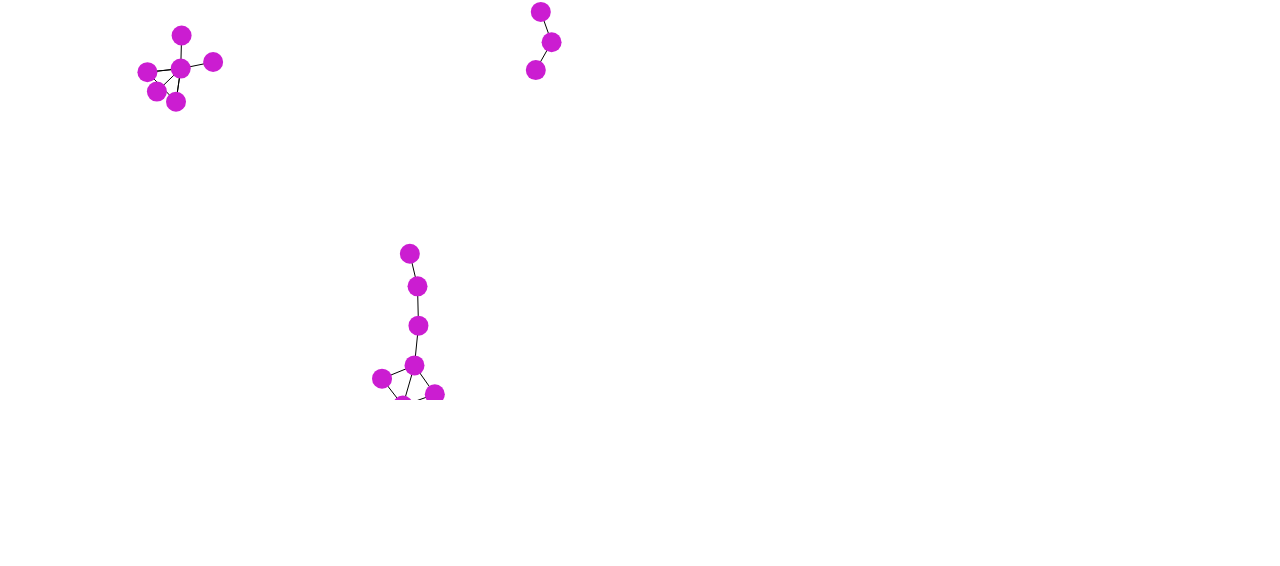
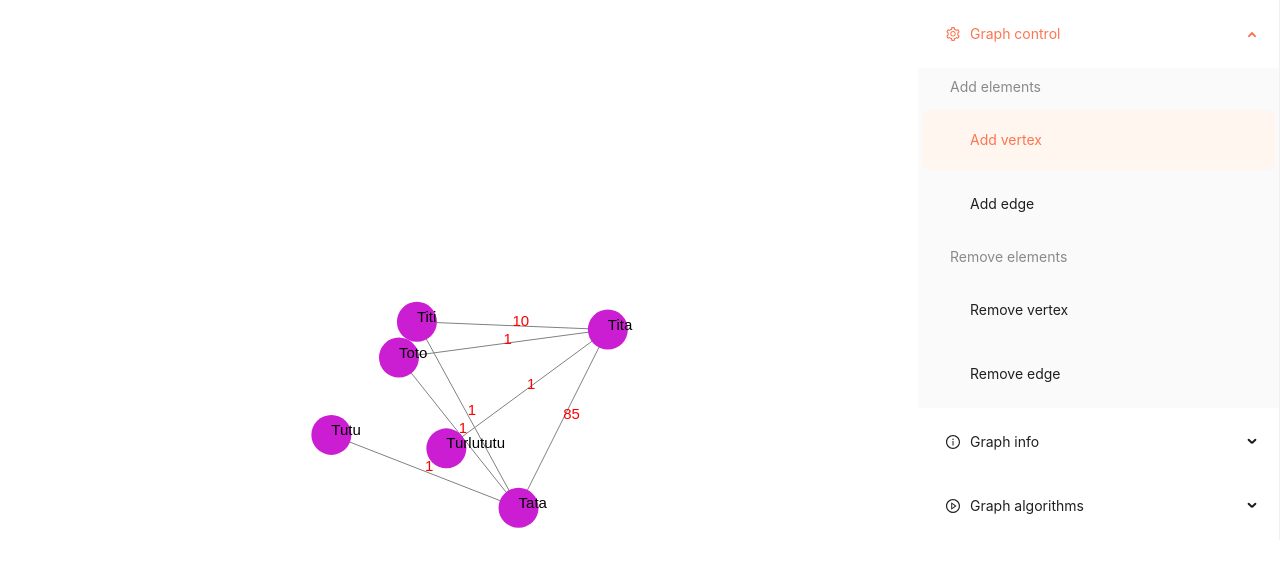
Before and after one commit to NadiiaNanivska/Graphalgo, a React (Create React App) app in the folder graphalgo-client/: page /calculator in a window 1280 px wide. Shown: the top 566 px of the page. Built offline with nearby package versions, Linux system fonts and the light colour scheme.

Commit message:
Added main page

```diff
--- a/graphalgo-client/src/App.tsx
+++ b/graphalgo-client/src/App.tsx
@@ -24,7 +24,7 @@ function App() {
       <BrowserRouter>
         <Routes>
           <Route path='/' element={<HomePage />} />
-          <Route path='/calculator' element={<GraphCalculatorPage width={700} height={400} data={data} />} />
+          <Route path='/calculator' element={<GraphCalculatorPage data={data} />} />
             {/* <Route index path={FRONTEND_ROUTES.HOME} element={<HomePage userName={username} />} />
               <Route index path={FRONTEND_ROUTES.HISTORY} element={<CalculationHistory />} /> */}
           <Route path={FRONTEND_ROUTES.LOGIN} element={<SignInPage />} />
--- /dev/null
+++ b/graphalgo-client/src/components/GraphTools/GraphTools.tsx
@@ -0,0 +1,66 @@
+import React from 'react';
+import { PlayCircleOutlined, SettingOutlined, InfoCircleOutlined } from '@ant-design/icons';
+import type { MenuProps } from 'antd';
+import { Menu } from 'antd';
+
+type MenuItem = Required<MenuProps>['items'][number];
+
+function getItem(
+    label: React.ReactNode,
+    key: React.Key,
+    icon?: React.ReactNode,
+    children?: MenuItem[],
+    type?: 'group',
+): MenuItem {
+    return {
+        key,
+        icon,
+        children,
+        label,
+        type,
+    } as MenuItem;
+}
+
+const items: MenuProps['items'] = [
+    getItem('Graph control', 'sub1', <SettingOutlined />, [
+        getItem('Add elements', 'g1', null, [getItem('Add vertex', '1'), getItem('Add edge', '2')], 'group'),
+        getItem('Remove elements', 'g2', null, [getItem('Remove vertex', '3'), getItem('Remove edge', '4')], 'group'),
+    ]),
+
+    getItem('Graph info', 'sub2', <InfoCircleOutlined />, [
+        getItem('Adjacency matrix', '5'),
+        getItem('Incidence matrix', '6'),
+        getItem('Edges list', '7')
+    ]),
+
+    getItem('Graph algorithms', 'sub4', <PlayCircleOutlined />, [
+        getItem('Shortest path algorithms', 'g1', null, [getItem('Dijkstra\'s algorithm', '8'), getItem('Floyd\'s algorithm', '9')], 'group'),
+    ]),
+];
+
+interface GraphToolsProps {
+    onAddNode: () => void;
+}
+
+const GraphTools = ({ onAddNode }: GraphToolsProps) => {
+    const onClick: MenuProps['onClick'] = (e: any) => {
+        const key = e.key.toString();
+        if (key === '1') {
+            onAddNode();
+        }
+    };
+
+    return (
+        <div style={{ height: 'calc(100vh - 4px)', overflowY: 'auto' }}>
+            <Menu
+                onClick={onClick}
+                defaultSelectedKeys={['1']}
+                defaultOpenKeys={['sub1']}
+                mode="inline"
+                items={items}
+            />
+        </div>
+    );
+};
+
+export default GraphTools;
--- a/graphalgo-client/src/pages/GraphCalculatorPage/GraphCalculatorPage.tsx
+++ b/graphalgo-client/src/pages/GraphCalculatorPage/GraphCalculatorPage.tsx
@@ -1,28 +1,45 @@
+import React, { useEffect, useRef, useState } from 'react';
 import * as d3 from 'd3';
-import { useEffect, useRef } from 'react';
 import { RADIUS, drawNetwork } from './drawNetwork';
 import { Data, Link, Node } from './data';
+import GraphTools from '../../components/GraphTools/GraphTools';
+import { Row, Col } from 'antd';
 
-type NetworkDiagramProps = {
-  width: number;
-  height: number;
+interface NetworkDiagramProps {
   data: Data;
 };
 
+interface winDimensions {
+  width: number;
+  height: number;
+};
+
 export const GraphCalculatorPage = ({
-  width,
-  height,
   data,
 }: NetworkDiagramProps) => {
-  // The force simulation mutates links and nodes, so create a copy first
-  // Node positions are initialized by d3
-  const links: Link[] = data.links.map((d) => ({ ...d }));
-  const nodes: Node[] = data.nodes.map((d) => ({ ...d }));
+  const [nodes, setNodes] = useState<Node[]>(data.nodes.map((d) => ({ ...d })));
+  const [links, setLinks] = useState<Link[]>(data.links.map((d) => ({ ...d })));
 
   const canvasRef = useRef<HTMLCanvasElement>(null);
+  const [windowDimensions, setWindowDimensions] = React.useState<winDimensions>({
+    width: (window.innerWidth / 24) * 17,
+    height: window.innerHeight,
+  });
+
+  React.useEffect(() => {
+    const handleResize = () => {
+      setWindowDimensions({
+        width: (window.innerWidth / 24) * 17,
+        height: window.innerHeight,
+      });
+    };
+    window.addEventListener('resize', handleResize);
+    return () => {
+      window.removeEventListener('resize', handleResize);
+    };
+  }, []);
 
   useEffect(() => {
-    // set dimension of the canvas element
     const canvas = canvasRef.current;
     const context = canvas?.getContext('2d');
 
@@ -30,36 +47,42 @@ export const GraphCalculatorPage = ({
       return;
     }
 
-    // run d3-force to find the position of nodes on the canvas
-    d3.forceSimulation(nodes)
-
-      // list of forces we apply to get node positions
-      .force(
-        'link',
-        d3.forceLink<Node, Link>(links).id((d) => d.id)
-      )
+    const simulation = d3.forceSimulation(nodes)
+      .force('link', d3.forceLink<Node, Link>(links).id((d) => d.id).distance(200))
       .force('collide', d3.forceCollide().radius(RADIUS))
       .force('charge', d3.forceManyBody())
-      .force('center', d3.forceCenter(width / 2, height / 2))
+      .force('center', d3.forceCenter(windowDimensions.width / 2, windowDimensions.height / 2))
+      .on('tick', () => {
+        drawNetwork(context, windowDimensions.width, windowDimensions.height, nodes, links);
+      });
 
-      // at each iteration of the simulation, draw the network diagram with the new node positions
-      .on('tick', () => {
-        drawNetwork(context, width, height, nodes, links);
-      });
-  }, [width, height, nodes, links]);
+    return () => {
+      simulation.stop();
+    };
+  }, [windowDimensions.width, windowDimensions.height, nodes, links]);
+
+  const handleAddNode = () => {
+    const newNode: Node = {
+      id: `Node_${nodes.length + 1}`,
+      group: 'team4', // Adjust the group value as needed
+    };
+
+    setNodes((prevNodes) => [...prevNodes, newNode]);
+  };
 
   return (
-    <div>
-      <canvas
-        ref={canvasRef}
-        style={{
-          width,
-          height,
-        }}
-        width={width}
-        height={height}
-      />
-    </div>
+    <Row gutter={16}>
+      <Col span={17}>
+        <canvas
+          ref={canvasRef}
+          width={windowDimensions.width}
+          height={windowDimensions.height}
+        />
+      </Col>
+      <Col span={7}>
+        <GraphTools onAddNode={handleAddNode} />
+      </Col>
+    </Row>
   );
 };
 
--- a/graphalgo-client/src/pages/GraphCalculatorPage/data.tsx
+++ b/graphalgo-client/src/pages/GraphCalculatorPage/data.tsx
@@ -14,19 +14,8 @@ export type Data = {
   links: Link[];
 };
 
-export const data = {
+export const data:Data = {
   nodes: [
-    { id: 'Myriel', group: 'team1' },
-    { id: 'Anne', group: 'team1' },
-    { id: 'Gabriel', group: 'team1' },
-    { id: 'Mel', group: 'team1' },
-    { id: 'Yan', group: 'team2' },
-    { id: 'Tom', group: 'team2' },
-    { id: 'Cyril', group: 'team2' },
-    { id: 'Tuck', group: 'team2' },
-    { id: 'Antoine', group: 'team3' },
-    { id: 'Rob', group: 'team3' },
-    { id: 'Napoleon', group: 'team3' },
     { id: 'Toto', group: 'team4' },
     { id: 'Tutu', group: 'team4' },
     { id: 'Titi', group: 'team4' },
@@ -35,24 +24,12 @@ export const data = {
     { id: 'Tita', group: 'team4' },
   ],
   links: [
-    { source: 'Anne', target: 'Myriel', value: 1 },
-    { source: 'Napoleon', target: 'Myriel', value: 1 },
-    { source: 'Gabriel', target: 'Myriel', value: 1 },
-    { source: 'Mel', target: 'Myriel', value: 1 },
-    { source: 'Yan', target: 'Tom', value: 1 },
-    { source: 'Tom', target: 'Cyril', value: 1 },
-    { source: 'Tuck', target: 'Myriel', value: 1 },
-    { source: 'Tuck', target: 'Mel', value: 1 },
-    { source: 'Tuck', target: 'Myriel', value: 1 },
-    { source: 'Mel', target: 'Myriel', value: 1 },
-    { source: 'Rob', target: 'Antoine', value: 1 },
     { source: 'Tata', target: 'Tutu', value: 1 },
     { source: 'Tata', target: 'Titi', value: 1 },
     { source: 'Tata', target: 'Toto', value: 1 },
-    { source: 'Tata', target: 'Tita', value: 1 },
+    { source: 'Tata', target: 'Tita', value: 85 },
     { source: 'Tita', target: 'Toto', value: 1 },
-    { source: 'Tita', target: 'Titi', value: 1 },
+    { source: 'Tita', target: 'Titi', value: 10 },
     { source: 'Tita', target: 'Turlututu', value: 1 },
-    { source: 'Rob', target: 'Turlututu', value: 1 },
   ],
 };
--- a/graphalgo-client/src/pages/GraphCalculatorPage/drawNetwork.ts
+++ b/graphalgo-client/src/pages/GraphCalculatorPage/drawNetwork.ts
@@ -1,6 +1,6 @@
 import { Link, Node } from './data';
 
-export const RADIUS = 10;
+export const RADIUS = 20;
 
 export const drawNetwork = (
   context: CanvasRenderingContext2D,
@@ -14,11 +14,16 @@ export const drawNetwork = (
   // Draw the links first
   links.forEach((link) => {
     context.beginPath();
+    context.strokeStyle = 'grey';
     const source: any = link.source as any;
     const target: any = link.target as any;
     context.moveTo(source.x, source.y);
     context.lineTo(target.x, target.y);
     context.stroke();
+
+    context.fillStyle = 'red';
+    context.font = '15px Arial';
+    context.fillText(link.value.toString(), (source.x + target.x) / 2, (source.y + target.y) / 2);
   });
 
   // Draw the nodes
@@ -32,5 +37,8 @@ export const drawNetwork = (
     context.arc(node.x, node.y, RADIUS, 0, 2 * Math.PI);
     context.fillStyle = '#cb1dd1';
     context.fill();
+    context.fillStyle = 'black';
+    context.font = '15px Arial';
+    context.fillText(node.id, node.x!, node.y!);
   });
 };
```
